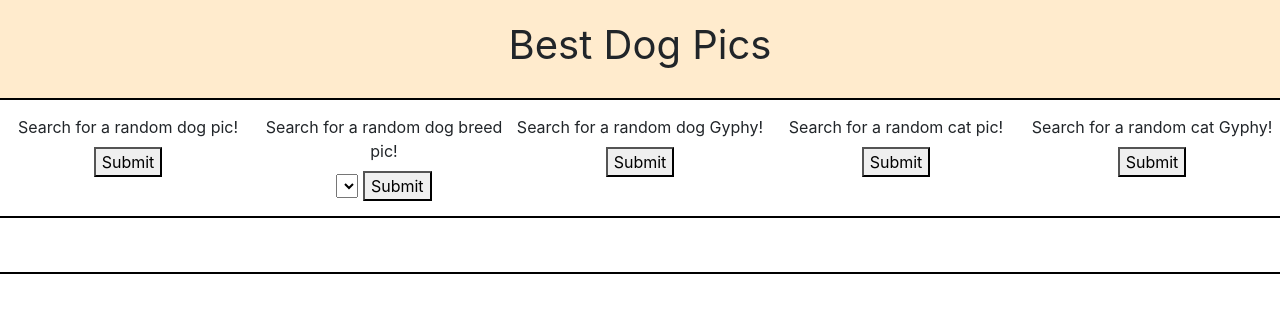
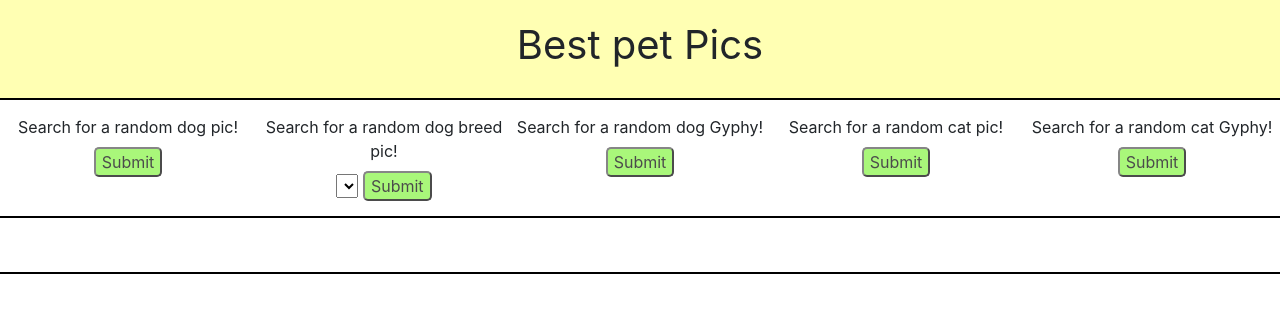
Before and after one commit to gulzatk/PetSearch-API, a website built with webpack: page src/index.html in a window 1280 px wide. Built offline with nearby package versions, Linux system fonts and the light colour scheme; no server answers.

Commit message:
Added css styling

```diff
--- a/src/css/styles.css
+++ b/src/css/styles.css
@@ -1,5 +1,5 @@
 #dogImgOutput {
-    height: 300px;
+    height: 500px;
 }
 
 #imgDiv {
@@ -7,7 +7,7 @@
 }
 
 #mainHeaderDiv {
-    background-color: blanchedalmond;
+    background-color: #ffffb3;
     height: 100px;
     margin-bottom: 15px;
     border-bottom: 2px solid black;
@@ -34,3 +34,10 @@
     margin-bottom: 15px;
     border: 1px solid black;
 }
+
+.button {
+    background-color: #86f442;
+    border-radius: 5px;
+    opacity: 0.7;
+
+}
--- a/src/index.html
+++ b/src/index.html
@@ -11,39 +11,41 @@
 
     <body>
         <div id="mainHeaderDiv">
-        <p id="mainHeader">Best Dog Pics</p>
+            <p id="mainHeader">Best pet Pics</p>
         </div>
         <div class="button-container">
             <div class="button-center">
                 <label for="randomDog">Search for a random dog pic!</label>
                 <form id="randomDog">
-                <button type="submit">Submit</button>
+                    <button type="submit" class="button">Submit</button>
                 </form>
             </div>
             <div class="button-center">
                 <label for="randomBreed">Search for a random dog breed pic!</label>
                 <form id="randomBreed">
                     <select id="breedList" name="breeds" form="randomBreed">
+
+
                     </select>
-                <button type="submit">Submit</button>
+                    <button type="submit" class="button">Submit</button>
                 </form>
             </div>
             <div class="button-center">
                 <label for="randomDogGiphy">Search for a random dog Gyphy!</label>
                 <form id="randomDogGiphy">
-                <button type="submit">Submit</button>
+                    <button type="submit" class="button">Submit</button>
                 </form>
             </div>
             <div class="button-center">
                 <label for="randomCat">Search for a random cat pic!</label>
                 <form id="randomCat">
-                <button type="submit">Submit</button>
+                    <button type="submit" class="button">Submit</button>
                 </form>
             </div>
             <div class="button-center">
                 <label for="randomCatGiphy">Search for a random cat Gyphy!</label>
                 <form id="randomCatGiphy">
-                <button type="submit">Submit</button>
+                    <button type="submit" class="button">Submit</button>
                 </form>
             </div>
         </div>
@@ -53,5 +55,4 @@
         </div>
         <hr class="mainHR">
     </body>
-
 </html>
```
Lines whose indentation alone changed are shown as unchanged.
